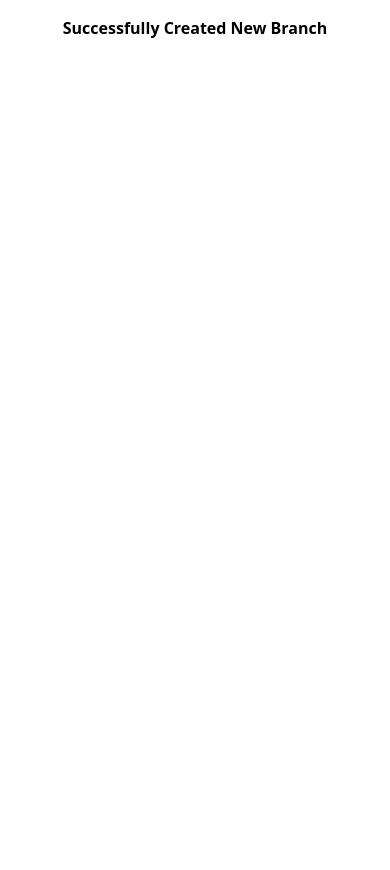
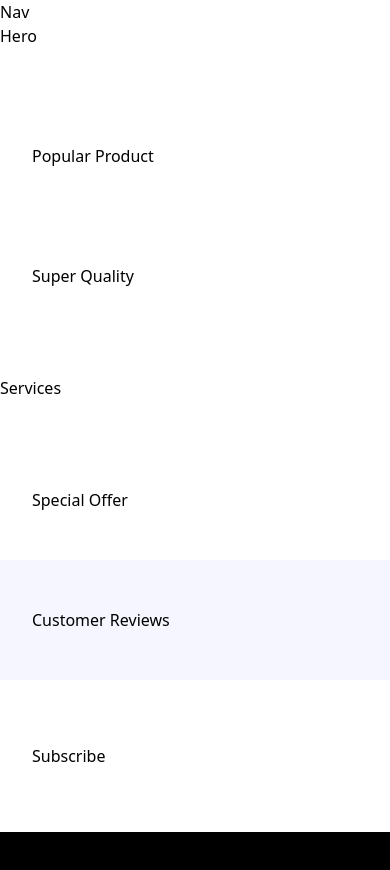
Before and after one commit to mdrakibur179/nike, a React (Vite) app: page / in a window 390 px wide. Shown: the top 870 px of the page. Before the commit the page ends 844 px from the top, so only its background shows below. Built offline with nearby package versions, Linux system fonts and the light colour scheme; a web font is replaced by a local one.

Commit message:
added static sections in app.jsx

```diff
--- a/src/App.jsx
+++ b/src/App.jsx
@@ -1,9 +1,20 @@
+import React from "react";
 import "./styles/output.css";
 
-export default function App() {
+const App = () => {
   return (
-    <h1 className="text-5xl font-bold text-center mt-4">
-      Successfully Created New Branch
-    </h1>
+    <main className="relative">
+      Nav
+      <section className="xl:padding-1 wide:padding-r padding-b">Hero</section>
+      <section className="padding">Popular Product</section>
+      <section className="padding">Super Quality</section>
+      <section className="padding-s py-10">Services</section>
+      <section className="padding">Special Offer</section>
+      <section className="padding bg-pale-blue">Customer Reviews</section>
+      <section className="padding-x sm:py-32 py-16 w-full">Subscribe</section>
+      <section className="bg-black padding-x padding-t pb-8">Footer</section>
+    </main>
   );
-}
+};
+
+export default App;
--- a/src/styles/output.css
+++ b/src/styles/output.css
@@ -558,8 +558,40 @@ video {
   --tw-contain-style:  ;
 }
 
+.relative{
+  position: relative;
+}
+
 .mt-4{
   margin-top: 1rem;
+}
+
+.w-full{
+  width: 100%;
+}
+
+.bg-pale-blue{
+  --tw-bg-opacity: 1;
+  background-color: rgb(245 246 255 / var(--tw-bg-opacity));
+}
+
+.bg-black{
+  --tw-bg-opacity: 1;
+  background-color: rgb(0 0 0 / var(--tw-bg-opacity));
+}
+
+.py-10{
+  padding-top: 2.5rem;
+  padding-bottom: 2.5rem;
+}
+
+.py-16{
+  padding-top: 4rem;
+  padding-bottom: 4rem;
+}
+
+.pb-8{
+  padding-bottom: 2rem;
 }
 
 .text-center{
@@ -570,9 +602,76 @@ video {
   font-weight: 700;
 }
 
+.padding{
+  padding-left: 2rem;
+  padding-right: 2rem;
+  padding-top: 3rem;
+  padding-bottom: 3rem;
+}
+
+@media (min-width: 640px){
+  .padding{
+    padding-left: 4rem;
+    padding-right: 4rem;
+    padding-top: 6rem;
+    padding-bottom: 6rem;
+  }
+}
+
+.padding-x{
+  padding-left: 2rem;
+  padding-right: 2rem;
+}
+
+@media (min-width: 640px){
+  .padding-x{
+    padding-left: 4rem;
+    padding-right: 4rem;
+  }
+}
+
+.padding-t{
+  padding-top: 3rem;
+}
+
+@media (min-width: 640px){
+  .padding-t{
+    padding-top: 6rem;
+  }
+}
+
+.padding-b{
+  padding-bottom: 3rem;
+}
+
+@media (min-width: 640px){
+  .padding-b{
+    padding-bottom: 6rem;
+  }
+}
+
 * {
   margin: 0;
   padding: 0;
   box-sizing: border-box;
   scroll-behavior: smooth;
 }
+
+@media (min-width: 640px){
+  .sm\:py-32{
+    padding-top: 8rem;
+    padding-bottom: 8rem;
+  }
+}
+
+@media (min-width: 1440px){
+  .wide\:padding-r{
+    padding-right: 2rem;
+  }
+
+  @media (min-width: 640px){
+    .wide\:padding-r{
+      padding-right: 4rem;
+    }
+  }
+}
```
